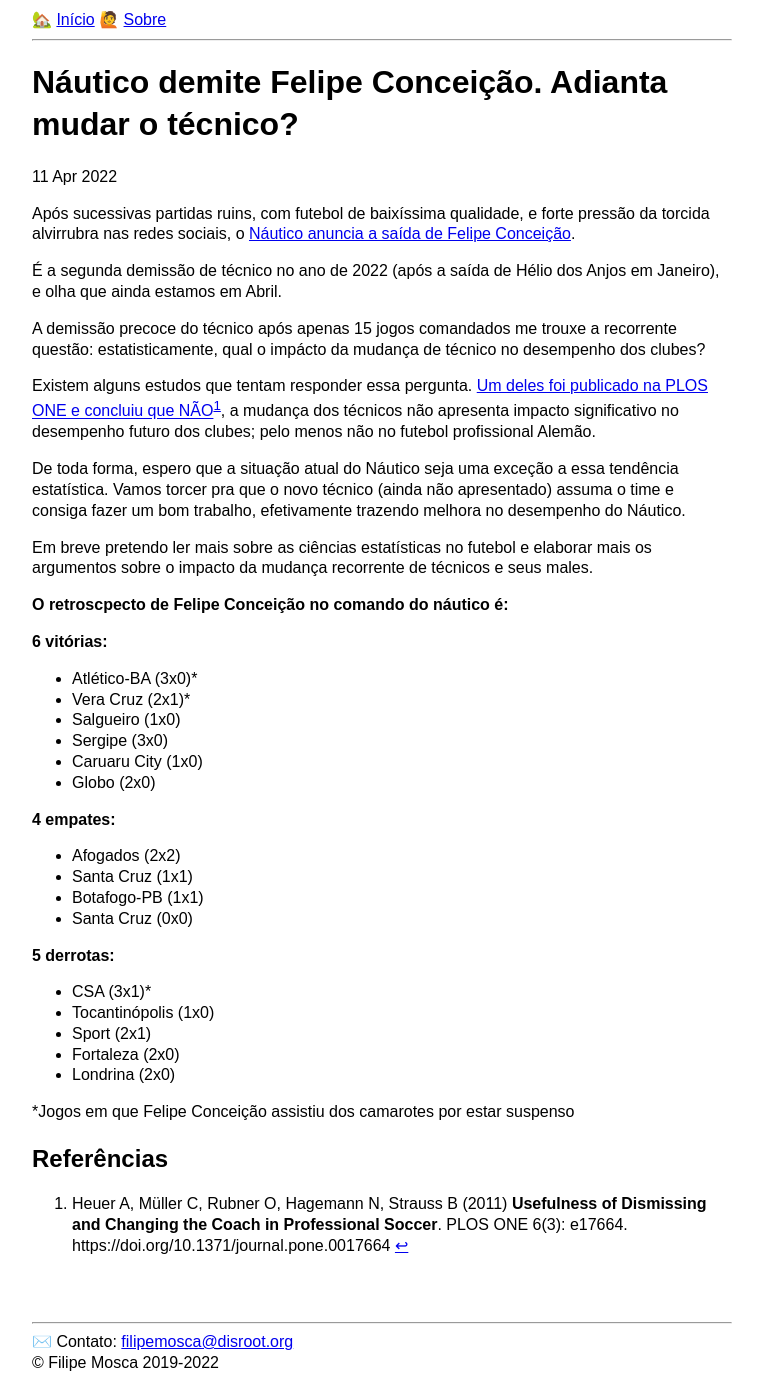
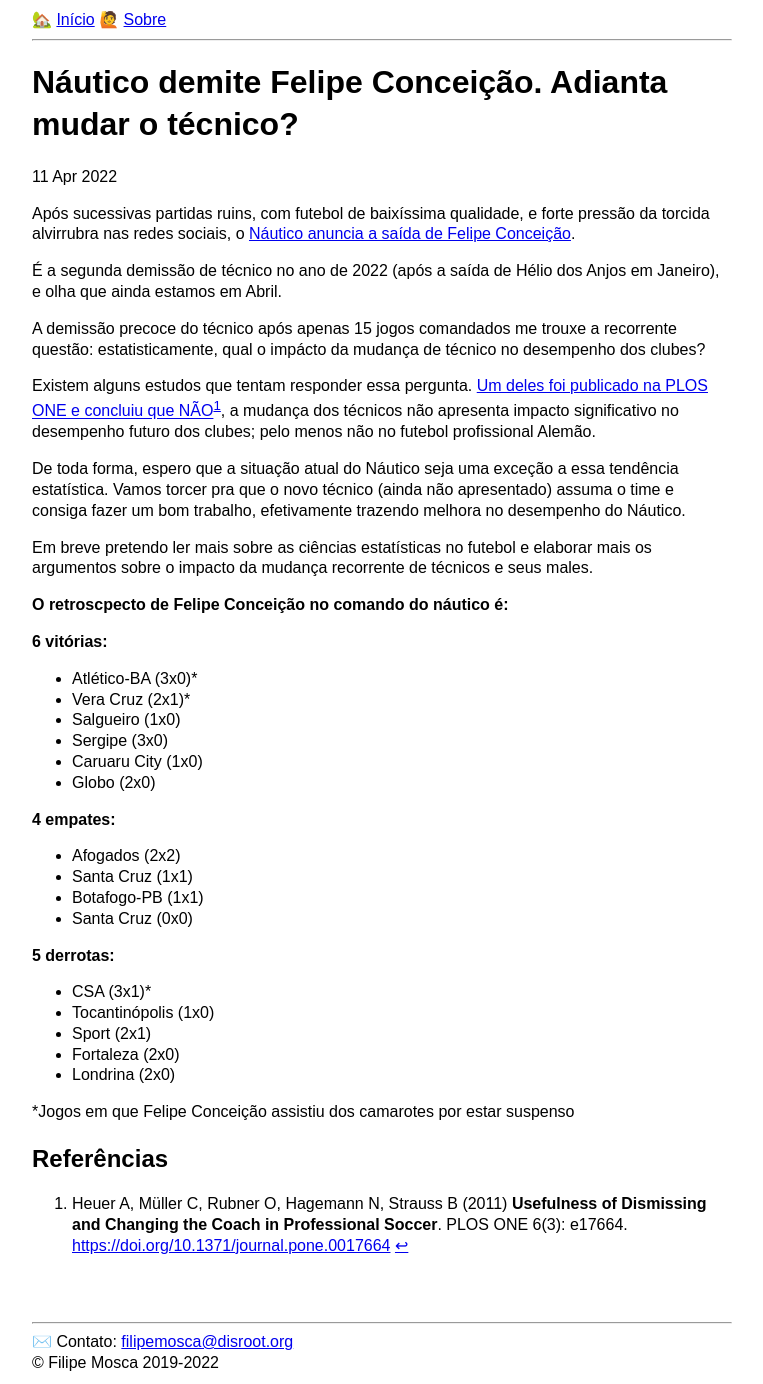
Before and after one commit to namoxk/namoxk.github.io, a Jekyll site: the page built from _posts/Futebol/2022-04-11-nautico-demite-conceicao-adianta-mudar-tecnico.md, in a window 1280 px wide. Shown: the whole page, without its empty margins (258-1021 px from the left). Built offline with Jekyll 4.4.1, drawn with Linux system fonts in a browser that asks for light colours.

Commit message:
Link foot note corrigido

```diff
--- a/_posts/Futebol/2022-04-11-nautico-demite-conceicao-adianta-mudar-tecnico.md
+++ b/_posts/Futebol/2022-04-11-nautico-demite-conceicao-adianta-mudar-tecnico.md
@@ -45,4 +45,4 @@ Em breve pretendo ler mais sobre as ciências estatísticas no futebol e elabora
 
 ## Referências
 
-[^Heuer]: Heuer A, Müller C, Rubner O, Hagemann N, Strauss B (2011) **Usefulness of Dismissing and Changing the Coach in Professional Soccer**. PLOS ONE 6(3): e17664. https://doi.org/10.1371/journal.pone.0017664
+[^Heuer]: Heuer A, Müller C, Rubner O, Hagemann N, Strauss B (2011) **Usefulness of Dismissing and Changing the Coach in Professional Soccer**. PLOS ONE 6(3): e17664. <https://doi.org/10.1371/journal.pone.0017664>
```
Also changed, not shown: 1 other file.
